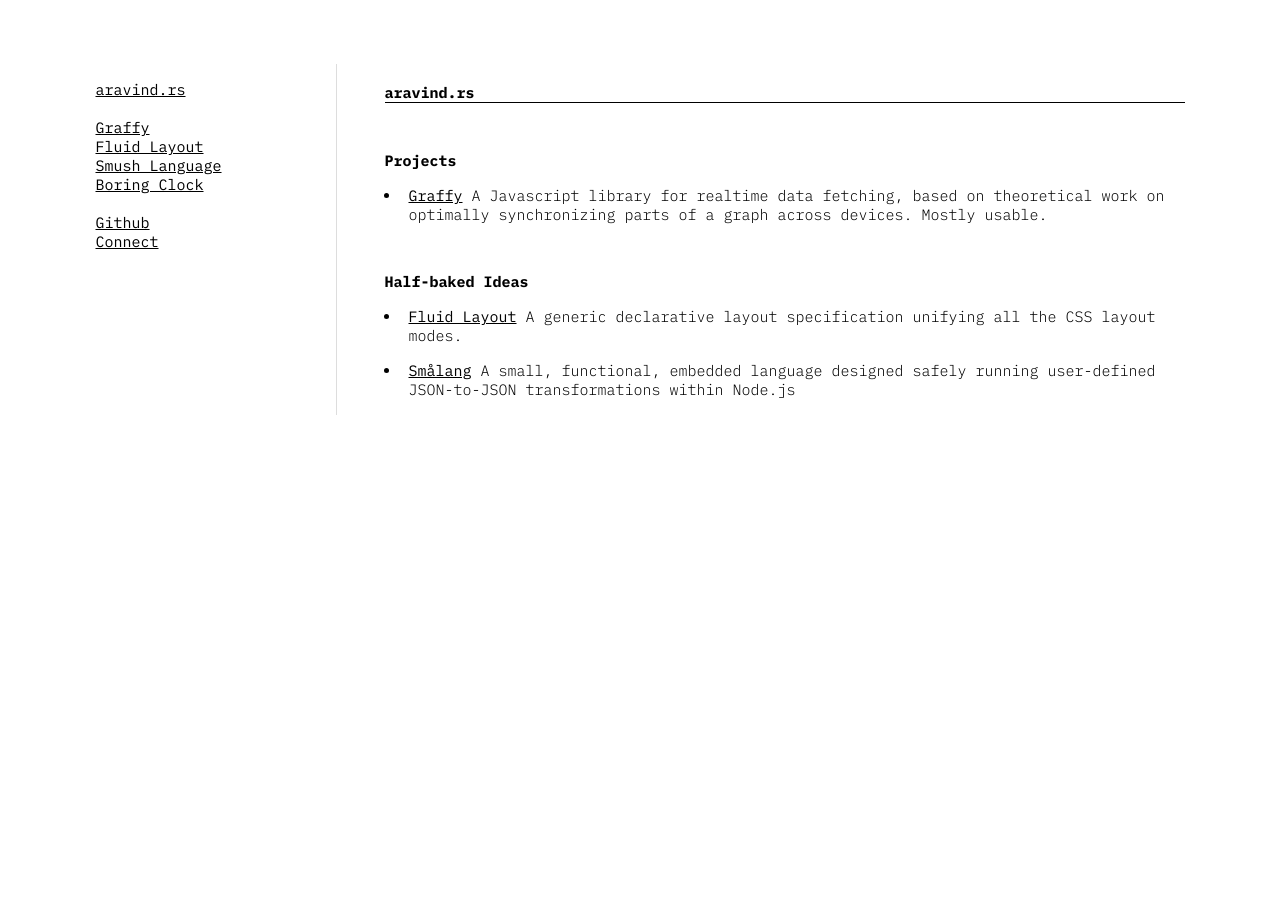
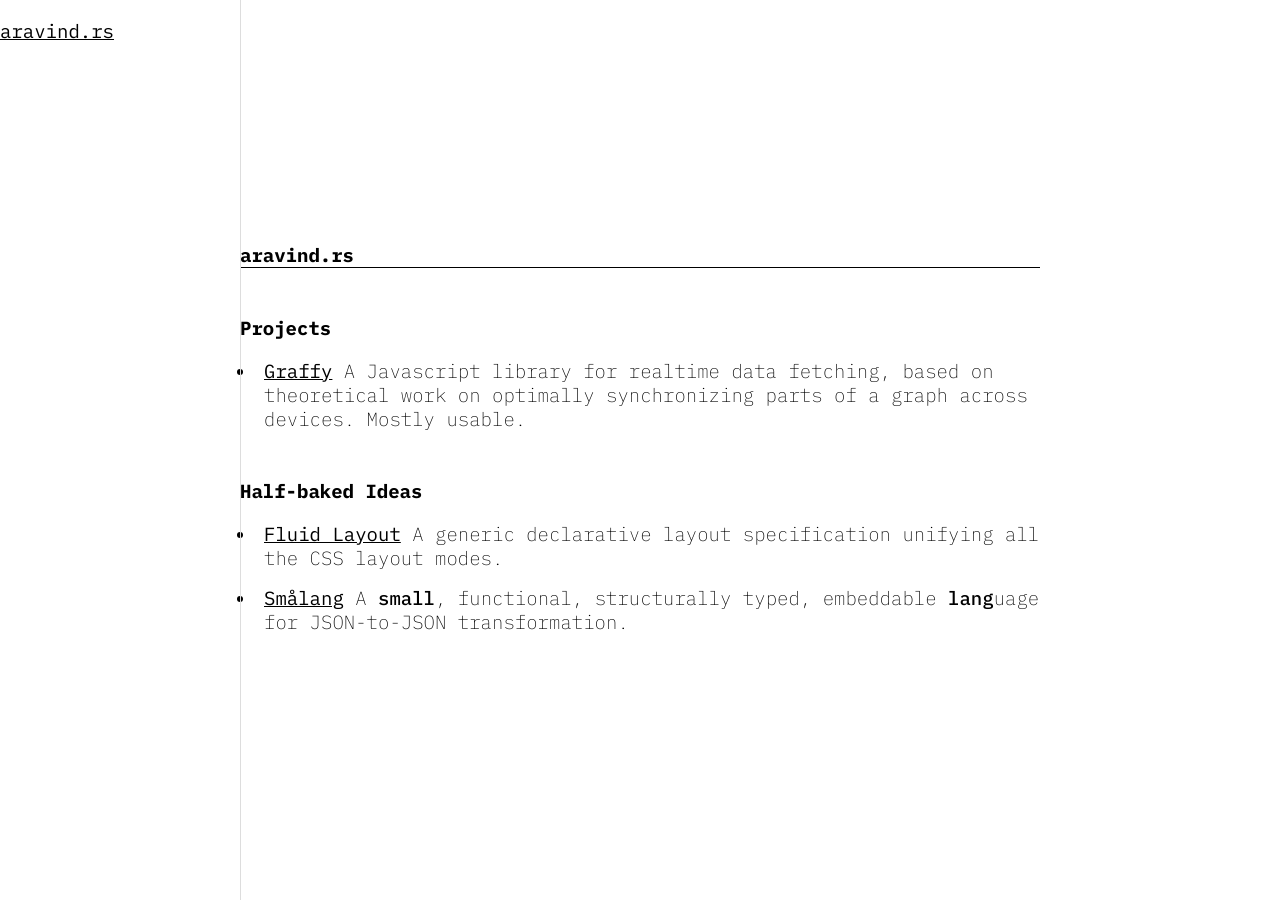
Before and after one commit to aravindet/aravindet.github.io, a Jekyll site: the page built from index.md, in a window 1280 px wide. Built offline with Jekyll 4.4.1, drawn with Linux system fonts in a browser that asks for light colours; our own code applies the rules of GitHub Pages for plain Markdown files.

Commit message:
wip: Mobile layout

```diff
--- a/_layouts/default.html
+++ b/_layouts/default.html
@@ -1,11 +1,14 @@
 <!doctype html>
 
 <html lang="en">
+
 <head>
     <meta charset="utf-8">
+    <meta name="viewport" content="width=device-width, initial-scale=1" />
     <title>{{ page.title }}</title>
     <link rel="stylesheet" href="/css/style.css">
 </head>
+
 <body>
     <nav>
         <ul>
@@ -13,7 +16,7 @@
             <li>&nbsp;</li>
             <li><a href='https://graffy.org'>Graffy</a></li>
             <li><a href='fluid'>Fluid Layout</a></li>
-                <li><a href='smush'>Smush Language</a></li>
+            <li><a href='smålang'>Smålang</a></li>
             <li><a href='clock'>Boring Clock</a></li>
             <li>&nbsp;</li>
             <li><a href='https://github.com/aravindet'>Github</a></li>
@@ -27,4 +30,5 @@
         </section>
     </main>
 </body>
+
 </html>
--- a/css/style.css
+++ b/css/style.css
@@ -6,7 +6,7 @@
 	--f2: #ddd;
 }
 
-@media (prefers-color-scheme:dark) {
+@media (prefers-color-scheme: dark) {
 	:root {
 		--bg: #000;
 		--fg: #fff;
@@ -17,7 +17,7 @@
 body {
 	padding: 4rem 2rem;
 	margin: 0 auto;
-	font: 300 15px/19px 'IBM Plex Mono', monospace;
+	font: 200 19px/24px 'IBM Plex Mono', monospace;
 	display: flex;
 	flex-flow: row;
 	justify-content: center;
@@ -37,6 +37,28 @@ main {
 	flex: 1 1 0;
 }
 
+@media (max-width: 80rem) {
+	nav {
+		position: absolute;
+		top: 0;
+		left: 0;
+		right: 0;
+		bottom: 0;
+	}
+
+	nav li:not(:first-child) {
+		display: none;
+	}
+
+	nav:focus-within ul li {
+		display: block !important;
+	}
+
+	main {
+		margin-top: 10rem;
+	}
+}
+
 table,
 th,
 td,
@@ -46,7 +68,9 @@ h3,
 h4,
 h5,
 h6,
-p {
+p,
+code,
+pre {
 	font: inherit;
 }
 
--- a/index.md
+++ b/index.md
@@ -13,4 +13,4 @@ title: aravind.rs
   A generic declarative layout specification unifying all the CSS layout modes.
 
 - [Smålang](smålang)
-  A small, functional, embedded language designed safely running user-defined JSON-to-JSON transformations within Node.js
+A **small**, functional, structurally typed, embeddable **lang**uage for JSON-to-JSON transformation.
```
Also changed, not shown: smålang.md (+1 -1 lines). Lines whose indentation alone changed are shown as unchanged.
